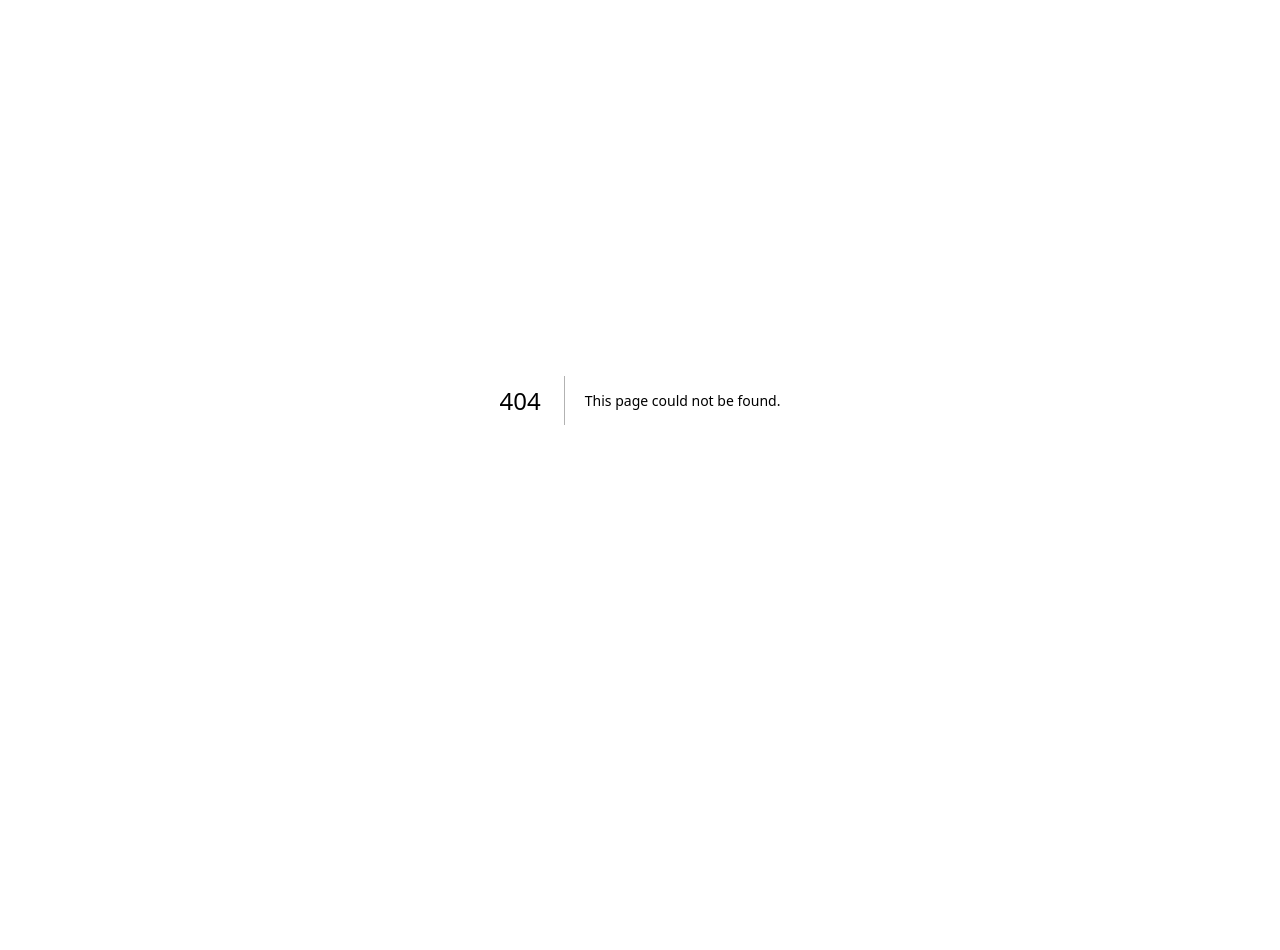
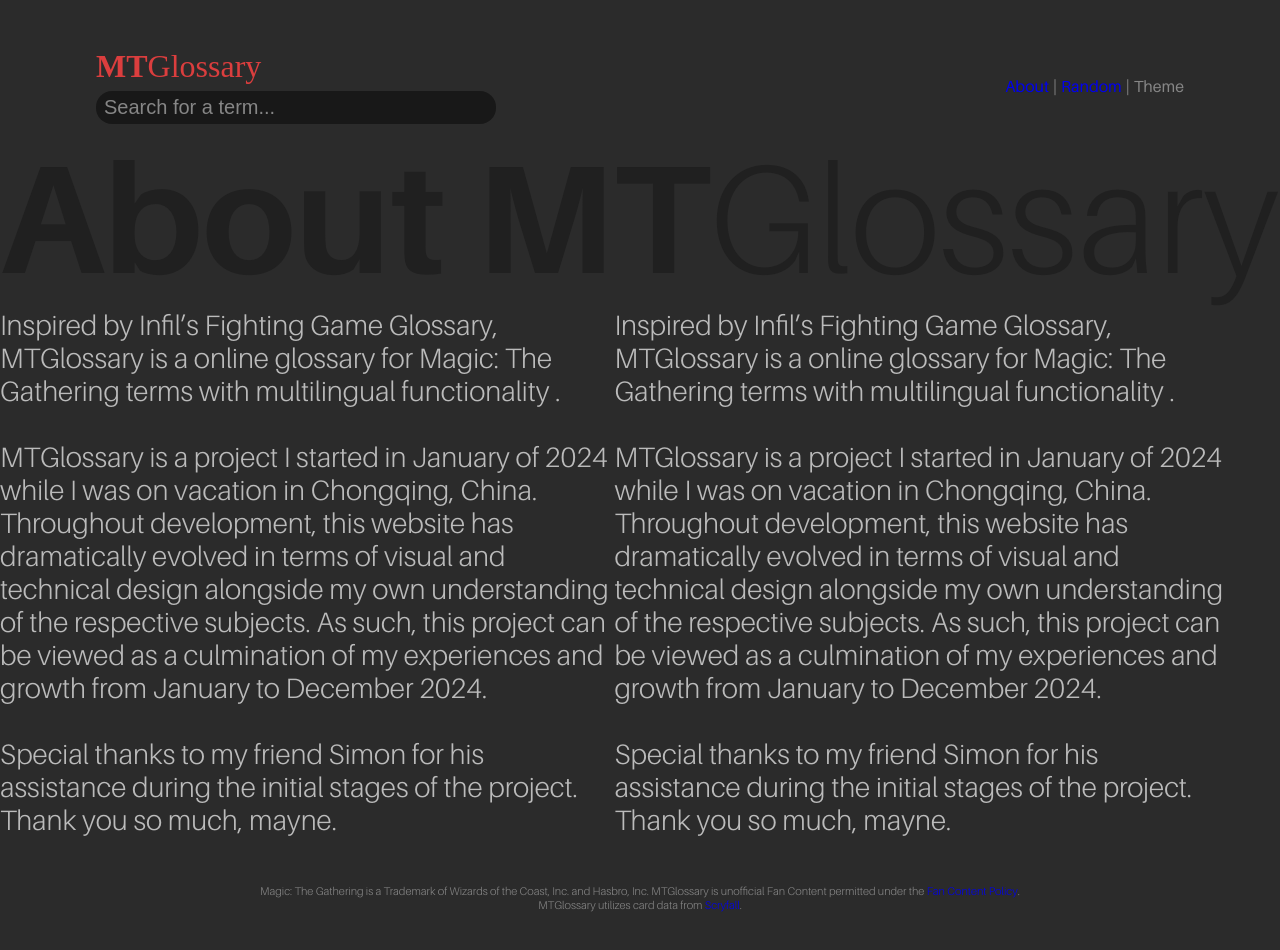
Before and after one commit to stuutzer/MTGlossary, a Next.js app: page /about in a window 1280 px wide. Before the commit this address had no page. Shown: the top 950 px of the page. Before the commit the page ends 800 px from the top, so only its background shows below. Built offline with nearby package versions, Linux system fonts and the light colour scheme.

Commit message:
Added page routing and rudimentary layout for about page

```diff
--- /dev/null
+++ b/app/about/page.tsx
@@ -0,0 +1,29 @@
+import Footer from '@/app/footer'
+import Header from '@/app/header'
+import Term from '@/app/term'
+
+export default function Home() {
+  return (
+    <main>
+      <Header />
+      <h1 className='about-title'>About MT<span className='logo-thin'>Glossary</span></h1>
+      <div className='about-info-wrapper'>
+        <p className="about-info">
+          Inspired by Infil’s Fighting Game Glossary, MTGlossary is a online glossary for Magic: The Gathering terms with multilingual functionality .
+          <br /><br />
+          MTGlossary is a project I started in January of 2024 while I was on vacation in Chongqing, China. Throughout development, this website has dramatically evolved in terms of visual and technical design alongside my own understanding of the respective subjects. As such, this project can be viewed as a culmination of my experiences and growth from January to December 2024.
+          <br /><br />
+          Special thanks to my friend Simon for his assistance during the initial stages of the project. Thank you so much, mayne.
+        </p>
+        <p className="about-info">
+          Inspired by Infil’s Fighting Game Glossary, MTGlossary is a online glossary for Magic: The Gathering terms with multilingual functionality .
+          <br /><br />
+          MTGlossary is a project I started in January of 2024 while I was on vacation in Chongqing, China. Throughout development, this website has dramatically evolved in terms of visual and technical design alongside my own understanding of the respective subjects. As such, this project can be viewed as a culmination of my experiences and growth from January to December 2024.
+          <br /><br />
+          Special thanks to my friend Simon for his assistance during the initial stages of the project. Thank you so much, mayne.
+        </p>
+      </div>
+      <Footer />
+    </main>
+  )
+}
--- a/app/footer.tsx
+++ b/app/footer.tsx
@@ -1,5 +1,5 @@
 export default function Footer() {
   return (
-    <footer>Magic: The Gathering is a Trademark of Wizards of the Coast, Inc. and Hasbro, Inc. MTGlossary is unofficial Fan Content permitted under the Fan Content Policy.<br /> MTGlossary utilizes card data from Scryfall.</footer>
+    <footer>Magic: The Gathering is a Trademark of Wizards of the Coast, Inc. and Hasbro, Inc. MTGlossary is unofficial Fan Content permitted under the <a className="hover-b" href="https://company.wizards.com/en/legal/fancontentpolicy">Fan Content Policy</a>.<br /> MTGlossary utilizes card data from <a className="hover-b" href="https://scryfall.com/">Scryfall</a>.</footer>
   )
 }
--- a/app/globals.css
+++ b/app/globals.css
@@ -64,6 +64,10 @@
   justify-content: space-between;
 }
 
+a:visited{
+  color: inherit;
+}
+
 /* Header Styles */
 
 header{
@@ -81,7 +85,7 @@
   margin: 0 0 0.38rem;
 }
 
-.logo span {
+.logo-thin{
   font-weight: 300;
 }
 
@@ -105,12 +109,12 @@
   font-size: 1.5rem;
 }
 
-.nav-item{
-  margin: 0 0.25rem;
+.hover-b:hover{
+  color: var(--texta);
 }
 
-.nav-item:hover{
-  color: var(--texta);
+.nav-seperator{
+  margin: 0 0.25rem;
 }
 
 .center{
@@ -180,10 +184,26 @@
   font-weight: 400;
 }
 
+.about-title{
+  color: #202020;
+  font-size: 12vw;
+  font-weight: 700;
+}
+
+.about-info-wrapper{
+  display: flex;
+}
+
+.about-info{
+  color: #BBB;
+  font-size: 1.75rem;
+  font-weight: 300;
+  width: 48%;
+}
+
 footer{
   align-items: center;
   color: var(--textb);
-  display: flex;
   font-size: 0.875rem;
   font-weight: 300;
   justify-content: center;
--- a/app/header.tsx
+++ b/app/header.tsx
@@ -1,11 +1,21 @@
+import Link from 'next/link'
+
 export default function Header() {
   return (
     <header>
     <div className="header-left">
-      <h1 className='logo'>MT<span className='logo-thin'>Glossary</span></h1>
+      <Link href="/">
+        <h1 className='logo'>MT<span className='logo-thin'>Glossary</span></h1>
+      </Link>
       <input type="text" className='search'placeholder="Search for a term..."/>
     </div>
-    <div className='header-right'><div className="nav-item">About</div>|<div className="nav-item">Random</div>|<div className="nav-item">Theme</div></div>
+    <div className='header-right'>
+      <Link className="hover-b nav-item" href="/about">About</Link>
+      <div className="nav-seperator">|</div>
+      <Link className="hover-b nav-item" href="/">Random</Link>
+      <div className="nav-seperator">|</div>
+      <div className="hover-b nav-item">Theme</div>
+    </div>
     </header>
   )
 }
```
Also changed, not shown: app/term.tsx (+7 -4 lines).
